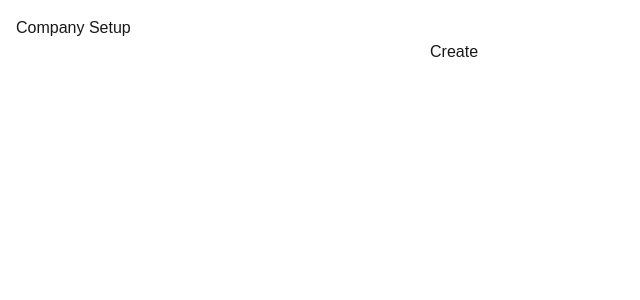
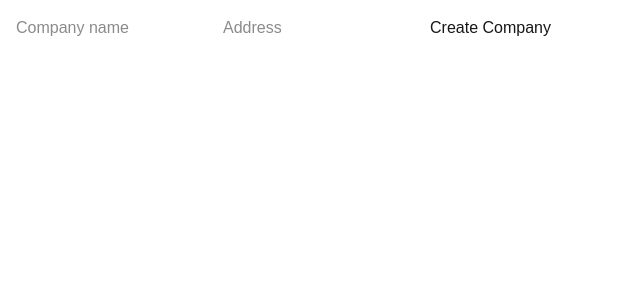
Before and after one commit to AyushNetTech/AttendWeb, a Next.js app: page /company/setup in a window 1280 px wide. Shown: the top 300 px of the page, without its empty margins (0-640 px from the left). Built offline with nearby package versions, Linux system fonts and the light colour scheme; no server answers.

Commit message:
Fix auth null check for Vercel build

```diff
--- a/app/company/setup/page.tsx
+++ b/app/company/setup/page.tsx
@@ -1,28 +1,45 @@
 'use client'
+
 import { supabase } from '@/lib/supabaseClient'
+import { useRouter } from 'next/navigation'
 import { useState } from 'react'
-import { useRouter } from 'next/navigation'
 
-export default function Setup() {
-  const [name,setName]=useState('')
-  const [address,setAddress]=useState('')
+export default function CompanySetup() {
   const router = useRouter()
+  const [name, setName] = useState('')
+  const [address, setAddress] = useState('')
 
-  const createCompany = async () => {
-    const { data:{ user }} = await supabase.auth.getUser()
-    await supabase.from('companies').insert({
-      owner_id: user.id,
-      name, address
-    })
+  const submit = async () => {
+    const { data, error } = await supabase.auth.getUser()
+
+    if (error || !data.user) {
+      alert('Not authenticated')
+      return
+    }
+
+    const user = data.user   // ✅ now user is guaranteed
+
+    const { error: insertError } = await supabase
+      .from('companies')
+      .insert({
+        owner_id: user.id,
+        name,
+        address
+      })
+
+    if (insertError) {
+      alert(insertError.message)
+      return
+    }
+
     router.push('/dashboard')
   }
 
   return (
     <>
-      <h1>Company Setup</h1>
-      <input onChange={e=>setName(e.target.value)} />
-      <input onChange={e=>setAddress(e.target.value)} />
-      <button onClick={createCompany}>Create</button>
+      <input placeholder="Company name" onChange={e => setName(e.target.value)} />
+      <input placeholder="Address" onChange={e => setAddress(e.target.value)} />
+      <button onClick={submit}>Create Company</button>
     </>
   )
 }
```
